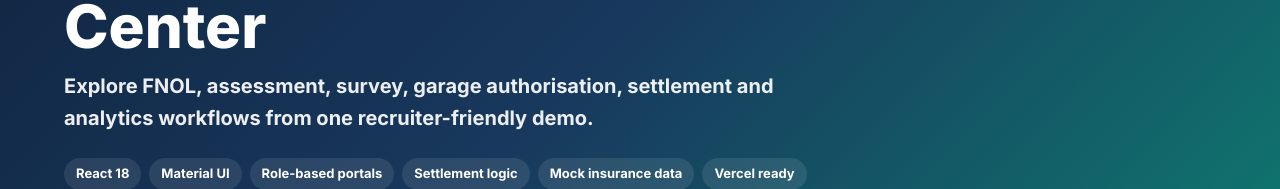
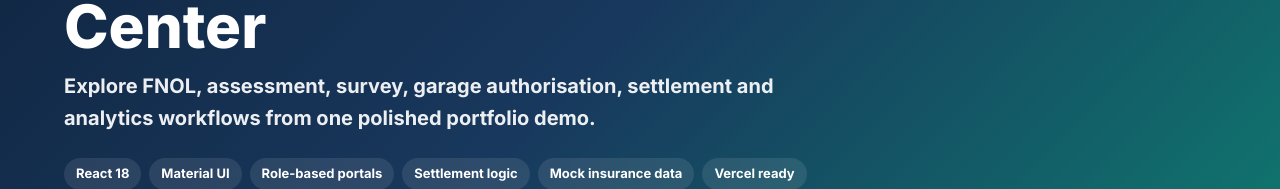
Before and after one commit to regvedpande/MotorClaimsInsuranceDemo, a React (Vite) app: page / in a window 1280 px wide. Shown: the part 170-359 px from the top of the page. Built offline with nearby package versions, Linux system fonts and the light colour scheme.

Commit message:
Remove recruiter wording

```diff
--- a/src/pages/Landing.jsx
+++ b/src/pages/Landing.jsx
@@ -22,7 +22,7 @@ export default function Landing() {
         <Container maxWidth="lg">
           <Typography variant="overline" sx={{ color: '#99f6e4', fontWeight: 800 }}>Portfolio demo</Typography>
           <Typography variant="h2" sx={{ maxWidth: 860, fontWeight: 800 }}>Motor Claims Command Center</Typography>
-          <Typography variant="h6" sx={{ mt: 1, opacity: 0.92, maxWidth: 760 }}>Explore FNOL, assessment, survey, garage authorisation, settlement and analytics workflows from one recruiter-friendly demo.</Typography>
+          <Typography variant="h6" sx={{ mt: 1, opacity: 0.92, maxWidth: 760 }}>Explore FNOL, assessment, survey, garage authorisation, settlement and analytics workflows from one polished portfolio demo.</Typography>
           <Stack direction="row" spacing={1} flexWrap="wrap" useFlexGap sx={{ mt: 3 }}>
             {['React 18', 'Material UI', 'Role-based portals', 'Settlement logic', 'Mock insurance data', 'Vercel ready'].map((item) => <Chip key={item} label={item} sx={{ bgcolor: '#ffffff18', color: '#ffffff' }} />)}
           </Stack>
```
Also changed, not shown: 1 other file (tests, documents, lock files or other folders).
